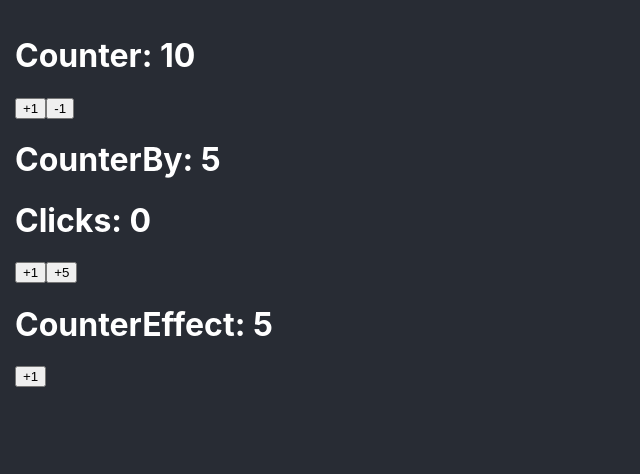
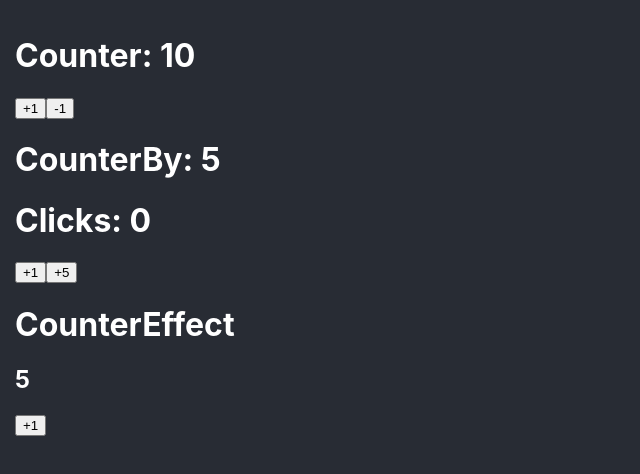
Before and after one commit to Adri-Antanon/react-ts-summary, a React (Create React App) app: page / in a window 1280 px wide. Shown: the top 474 px of the page, without its empty margins (0-640 px from the left). Built offline with nearby package versions, Linux system fonts and the light colour scheme.

Commit message:
feat: add useRef

```diff
--- a/package.json
+++ b/package.json
@@ -10,6 +10,7 @@
     "@types/node": "^16.11.19",
     "@types/react": "^17.0.38",
     "@types/react-dom": "^17.0.11",
+    "gsap": "^3.9.1",
     "react": "^17.0.2",
     "react-dom": "^17.0.2",
     "react-scripts": "5.0.0",
--- a/src/components/CounterEffect.tsx
+++ b/src/components/CounterEffect.tsx
@@ -1,9 +1,12 @@
-import { useEffect, useState } from "react";
+import { useEffect, useState, useRef } from "react";
+import { gsap } from "gsap";
+import { TLSSocket } from "tls";
 
 const MAXIMUN_COUNT = 10;
 
 export const CounterEffect: React.FC = () => {
   const [counter, setCounter] = useState(5);
+  const counterElement = useRef<HTMLHeadingElement>(null);
 
   const handleClick = (amount: number = 1): void => {
     setCounter((prevCounter) =>
@@ -18,11 +21,25 @@ export const CounterEffect: React.FC = () => {
       "%cCounter llegó al valor máximo",
       "color: red; background-color: black"
     );
+    const timeline = gsap.timeline();
+
+    timeline
+      .to(counterElement.current, {
+        y: -10,
+        duration: 0.2,
+        ease: "ease.out",
+      })
+      .to(counterElement.current, {
+        y: 0,
+        duration: 1,
+        ease: "bounce.out",
+      });
   }, [counter]);
 
   return (
     <>
-      <h1>CounterEffect: {counter}</h1>
+      <h1>CounterEffect</h1>
+      <h2 ref={counterElement}>{counter}</h2>
       <button onClick={() => handleClick()}>+1</button>
     </>
   );
```
Also changed, not shown: 1 other file (tests, documents, lock files or other folders).
